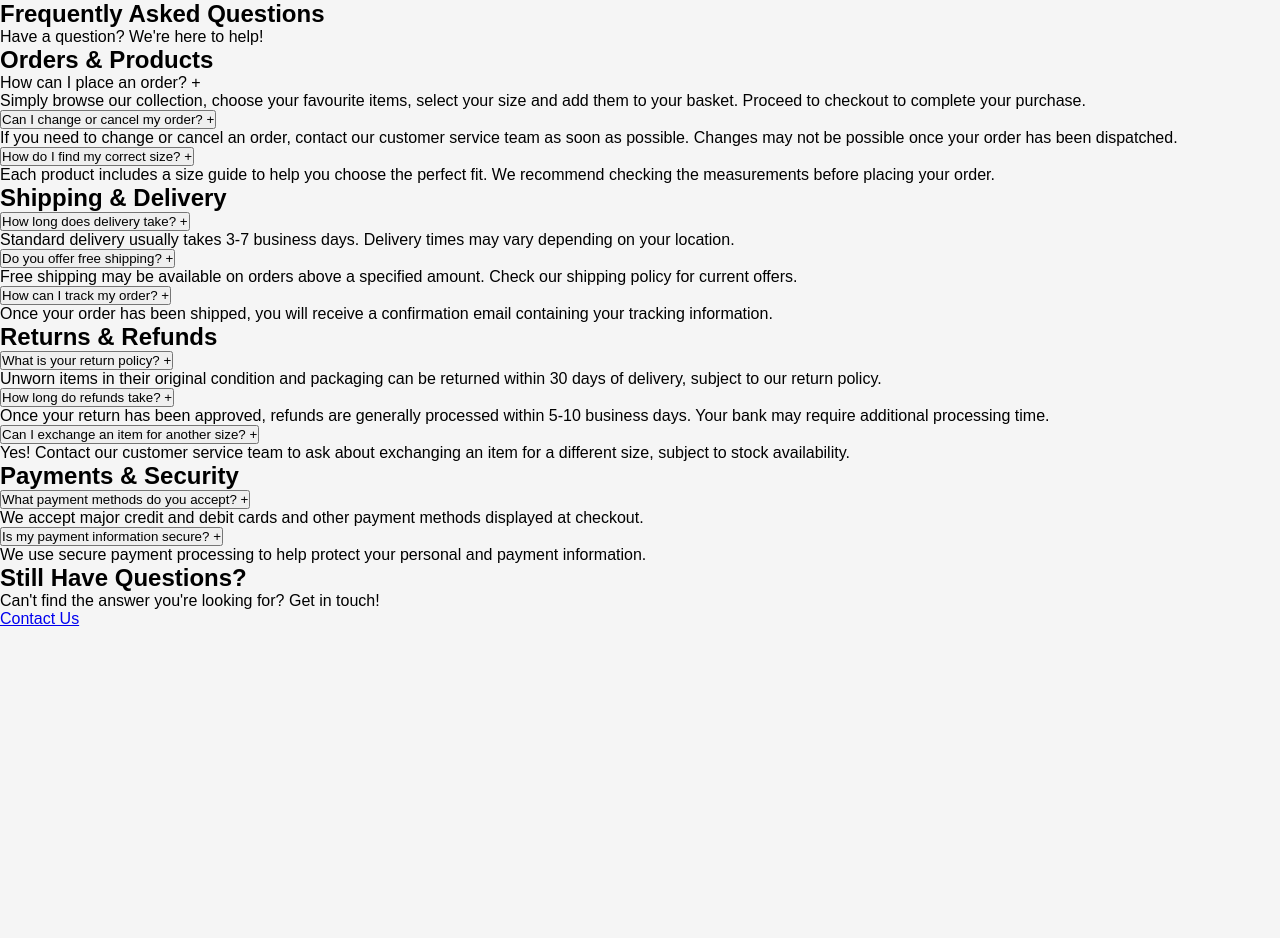
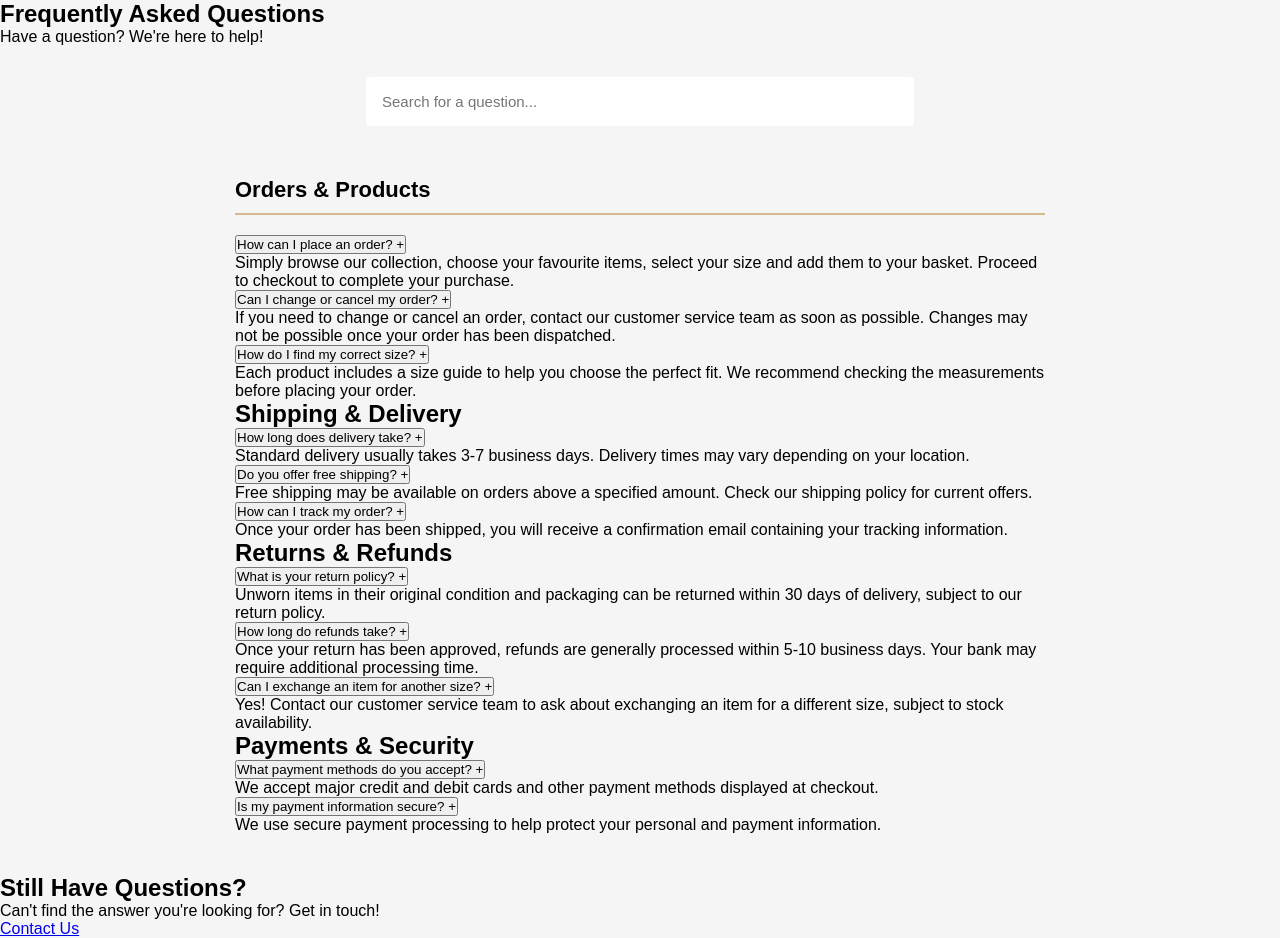
Before and after one commit to dqinka/web-database-design, a PHP site: page /faq_page.html in a window 1280 px wide. Before the commit the page ends 626 px from the top, so only its background shows below. Run offline with PHP 8.4, Linux system fonts and the light colour scheme.

Commit message:
FAQ Changes :wd

```diff
--- a/css/faq_page.css
+++ b/css/faq_page.css
@@ -34,28 +34,28 @@ nav a:hover {
     color: #d6b98c;
 }
 
-.hero {
+.title {
     text-align: center;
     padding: 70px 20px 50px;
     background: whitesmoke;
 }
 
-.hero h1 {
+.title h1 {
     font-size: 42px;
     margin-bottom: 15px;
 }
 
-.hero p {
+.title p {
     color: grey;
     font-size: 16px;
 }
 
-.search-box {
+.search-question {
     max-width: 550px;
     margin: 30px auto 0;
 }
 
-.search-box input {
+.search-question input {
     width: 100%;
     padding: 16px;
     border: 1px solid whitesmoke;
@@ -63,17 +63,17 @@ nav a:hover {
     font-size: 15px;
 }
 
-.faq-container {
+.total-faq {
     max-width: 850px;
     margin: 50px auto;
     padding: 0 20px;
 }
 
-.faq-category {
+.total-faq {
     margin-bottom: 40px;
 }
 
-.faq-category h2 {
+.subject h2 {
     font-size: 22px;
     margin-bottom: 20px;
     border-bottom: 2px solid #d6b98c;
--- a/faq_page.html
+++ b/faq_page.html
@@ -10,17 +10,23 @@
 </head>
 
 <body>
-    <section>
+    <section class="intro">
         <h1>Frequently Asked Questions</h1>
         <p>Have a question? We're here to help!</p>
-
+ <div class="search-question">
+            <input
+                type="text"
+                id="searchInput"
+                placeholder="Search for a question..."
+            >
+        </div>
     </section>
 
-
-    <main>
+    <main class="total-faq">
+            <div class="subject">
             <h2>Orders & Products</h2>
 
-            <div
+            <div>
                 <button>
                     How can I place an order?
                     <span>+</span>
```
